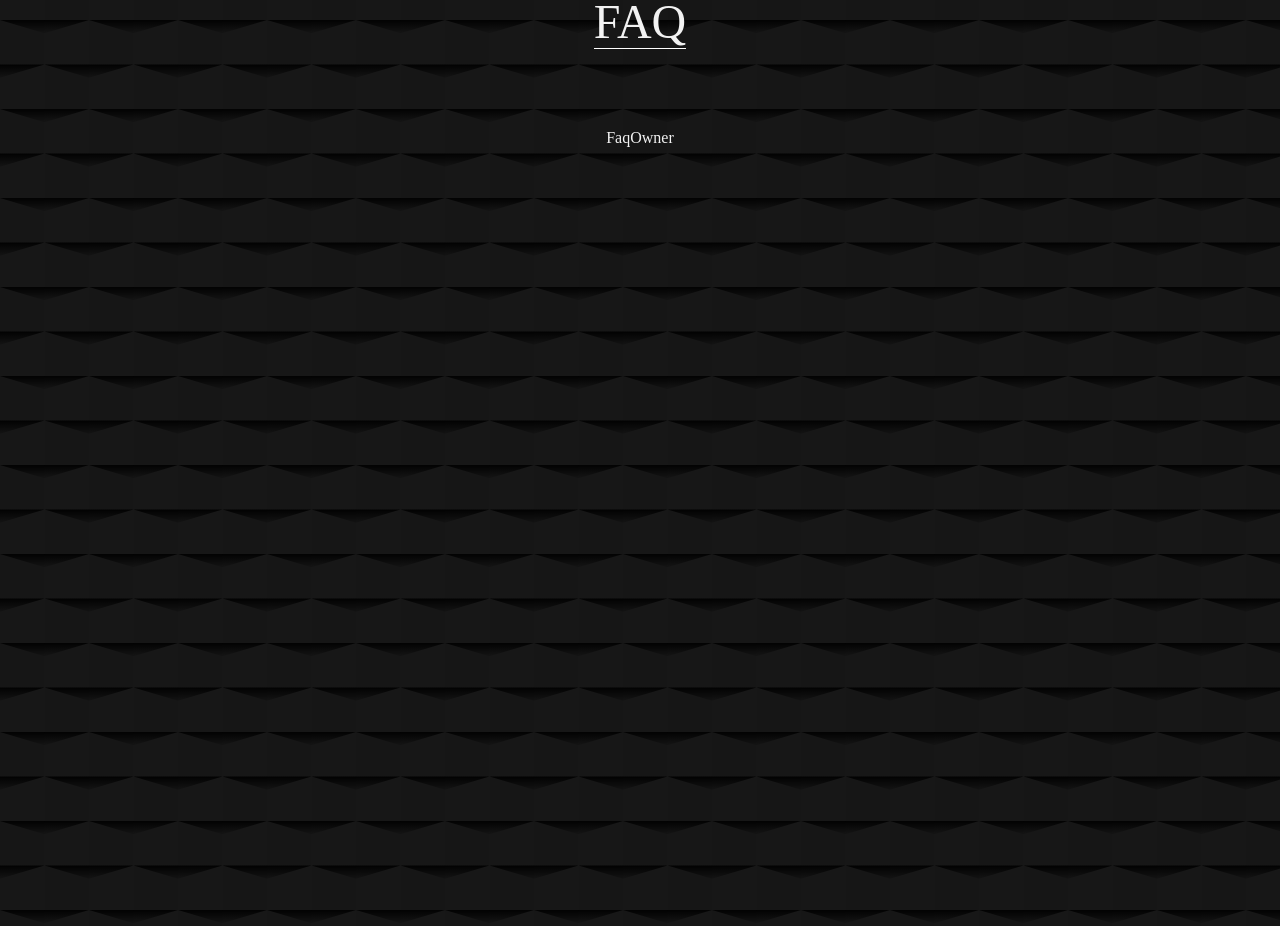
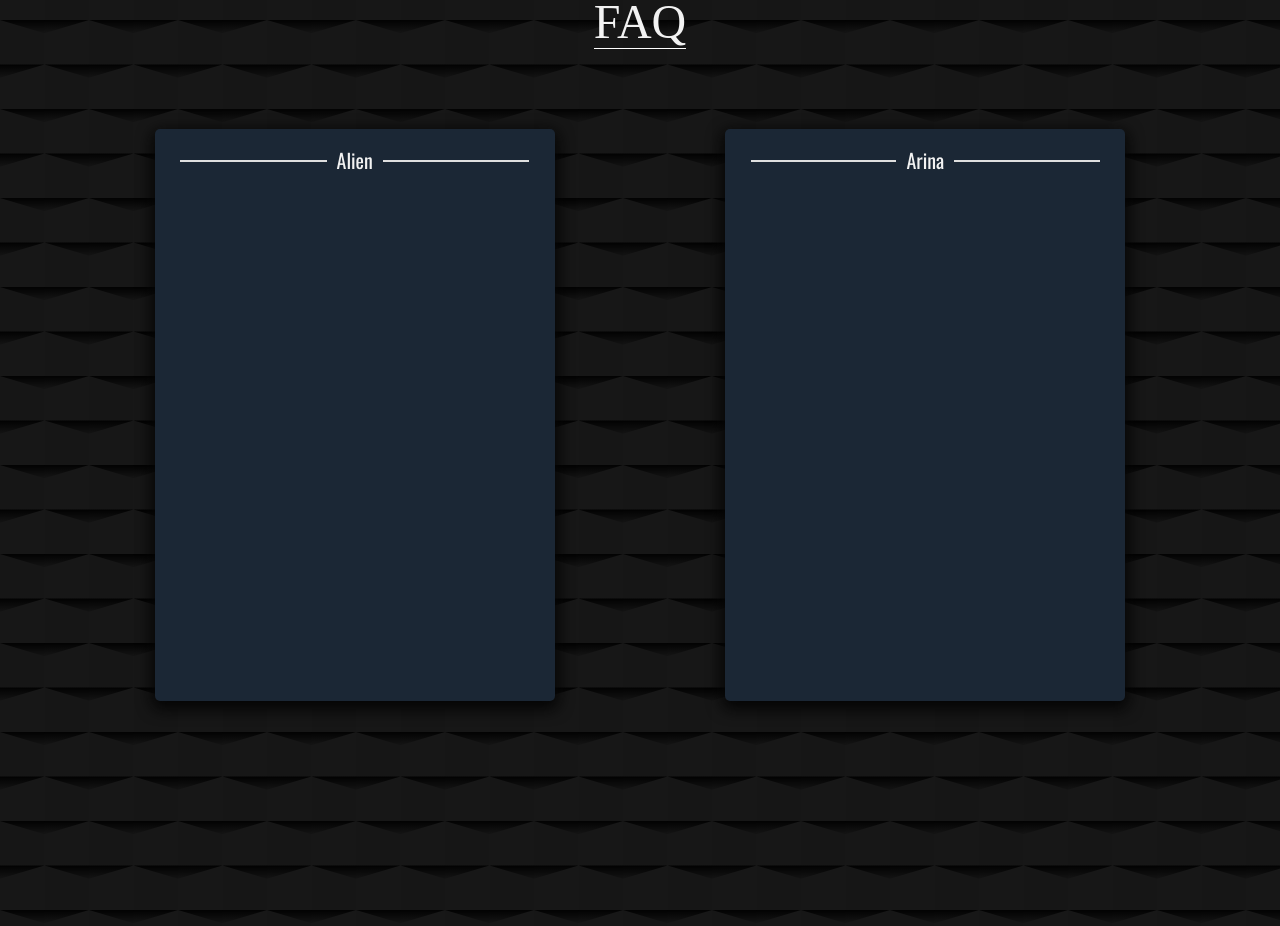
Before and after one commit to 00-team/artemis, a React (Create React App) app in the folder App/: page / in a window 1280 px wide. Shown: the part 1760-2686 px from the top of the page. Built offline with nearby package versions, Linux system fonts and the light colour scheme; the HTML template or start-up script is replaced by a standard one; a web font is replaced by a local one.

Commit message:
gave a title prop to faq owner

```diff
--- a/App/src/Pages/Home/Faq.tsx
+++ b/App/src/Pages/Home/Faq.tsx
@@ -14,7 +14,8 @@ const Faq = () => {
         <div className='faq-container'>
             <UnderlineText>FAQ</UnderlineText>
             <div className='faq-wrapper'>
-                <FaqOwner />
+                <FaqOwner title='Alien' />
+                <FaqOwner title='Arina' />
             </div>
         </div>
     )
--- a/App/src/components/FaqOwner.tsx
+++ b/App/src/components/FaqOwner.tsx
@@ -1,7 +1,21 @@
-import React from 'react'
+import React, { FC } from 'react'
 
-const FaqOwner = () => {
-    return <div>FaqOwner</div>
+// style
+import './style/faqowner.scss'
+
+interface FaqOwnerProps {
+    title: string
+    // faqs: Array<[{ question: string; answer: string }]>
+}
+
+const FaqOwner: FC<FaqOwnerProps> = ({ title }) => {
+    return (
+        <div className='faqOwner-container'>
+            <div className='faqOwner-title title_small'>
+                <span>{title}</span>
+            </div>
+        </div>
+    )
 }
 
 export default FaqOwner
```
